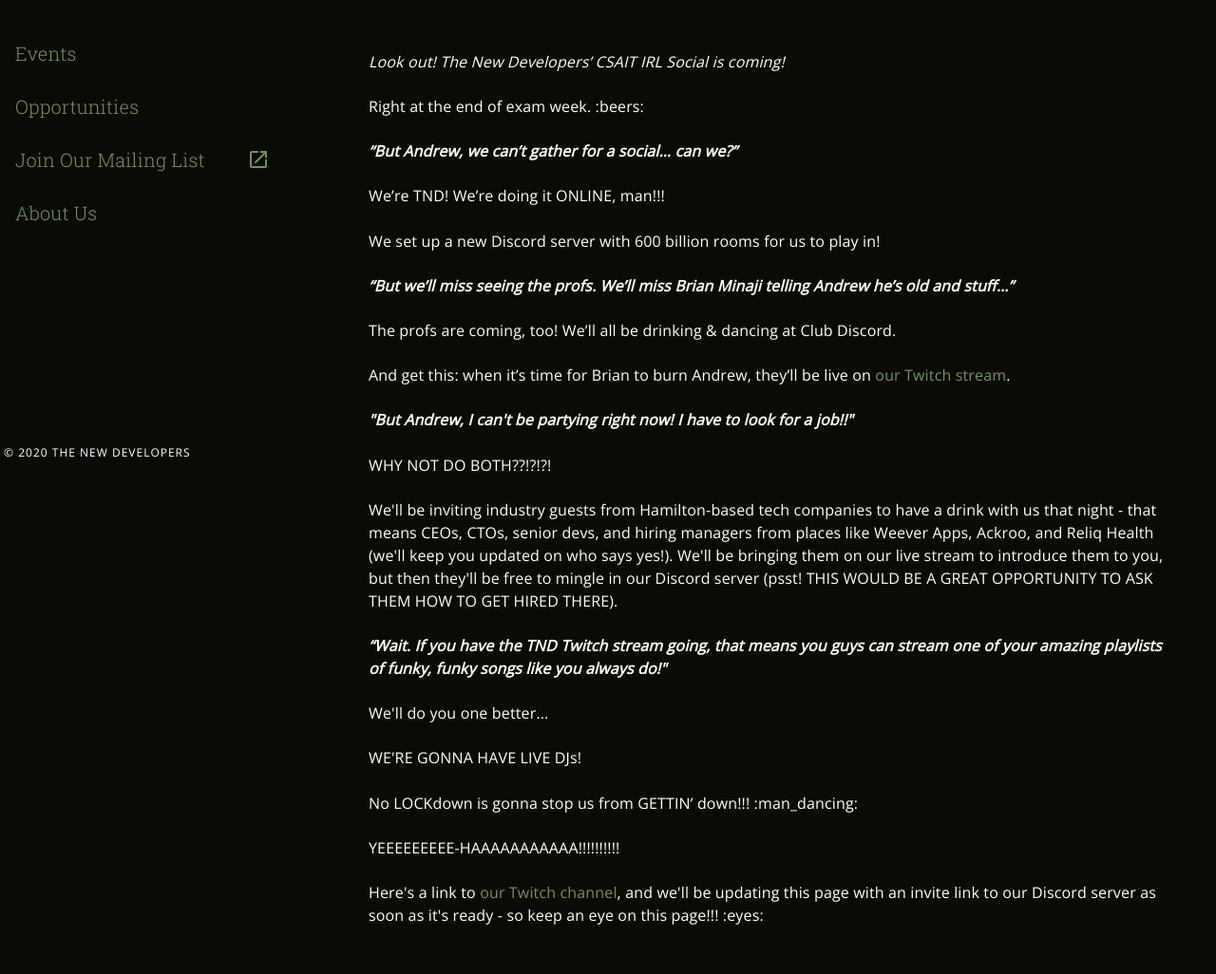
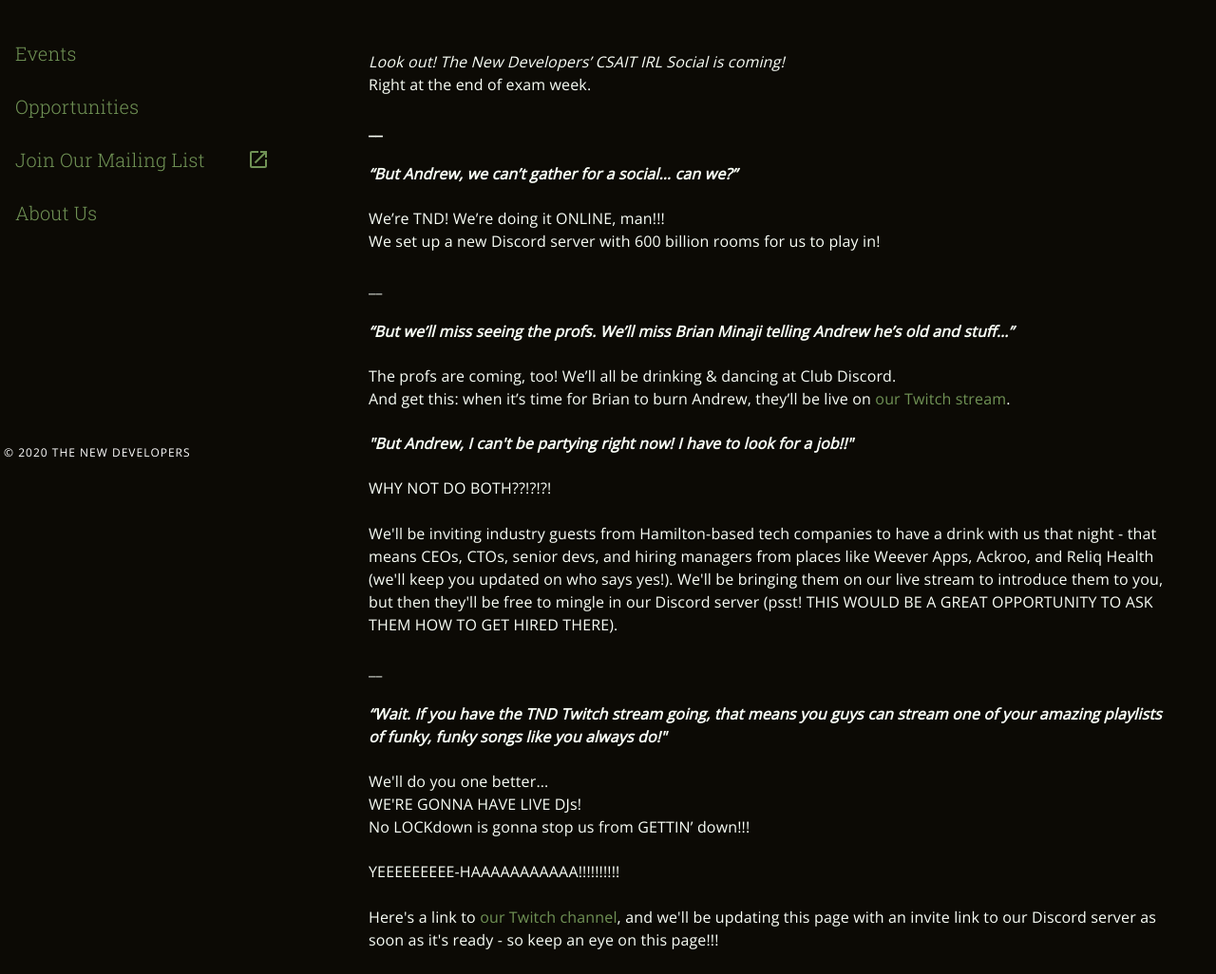
Before and after one commit to the-new-developers/tnd-website, a Gatsby site in the folder website/: page /csait-irl-a-social-event-iii-third-blood-pt-ii/ in a window 1280 px wide. Shown: the part 307-1333 px from the top of the page at 95% size. Before the commit the page ends 1307 px from the top, so only its background shows below. Built offline with nearby package versions, Linux system fonts and the light colour scheme; Gatsby itself is replaced by a stand-in of ours.

Commit message:
Update Events “csait-irl-a-social-event-iii-third-blood-pt-ii”

```diff
--- a/website/src/events/csait-irl-a-social-event-iii-third-blood-pt-ii.md
+++ b/website/src/events/csait-irl-a-social-event-iii-third-blood-pt-ii.md
@@ -7,24 +7,21 @@
 where: twitch.tv/thenewdevelopers AND The New Developers Discord Server
 author: Rodney
 ---
-_Look out! The New Developers’ CSAIT IRL Social is coming!_
+_Look out! The New Developers’ CSAIT IRL Social is coming!_ \
+Right at the end of exam week.
 
-Right at the end of exam week. :beers:
-
-
+**__**
 
 **_“But Andrew, we can’t gather for a social… can we?”_**
 
-We’re TND! We’re doing it ONLINE, man!!!
-
+We’re TND! We’re doing it ONLINE, man!!!\
 We set up a new Discord server with 600 billion rooms for us to play in!
 
-
+__
 
 **_“But we’ll miss seeing the profs. We’ll miss Brian Minaji telling Andrew he’s old and stuff…”_**
 
-The profs are coming, too! We’ll all be drinking & dancing at Club Discord.
-
+The profs are coming, too! We’ll all be drinking & dancing at Club Discord.\
 And get this: when it’s time for Brian to burn Andrew, they’ll be live on [our Twitch stream](https://www.twitch.tv/thenewdevelopers).
 
 
@@ -35,16 +32,14 @@
 
 We'll be inviting industry guests from Hamilton-based tech companies to have a drink with us that night - that means CEOs, CTOs, senior devs, and hiring managers from places like Weever Apps, Ackroo, and Reliq Health (we'll keep you updated on who says yes!). We'll be bringing them on our live stream to introduce them to you, but then they'll be free to mingle in our Discord server (psst! THIS WOULD BE A GREAT OPPORTUNITY TO ASK THEM HOW TO GET HIRED THERE).
 
-
+__
 
 **_“Wait. If you have the TND Twitch stream going, that means you guys can stream one of your amazing playlists of funky, funky songs like you always do!"_**
 
-We'll do you one better...
-
-WE'RE GONNA HAVE LIVE DJs!
-
-No LOCKdown is gonna stop us from GETTIN’ down!!! :man_dancing:
+We'll do you one better...\
+WE'RE GONNA HAVE LIVE DJs!\
+No LOCKdown is gonna stop us from GETTIN’ down!!!
 
 YEEEEEEEEE-HAAAAAAAAAAA!!!!!!!!!!
 
-Here's a link to [our Twitch channel](https://www.twitch.tv/thenewdevelopers), and we'll be updating this page with an invite link to our Discord server as soon as it's ready - so keep an eye on this page!!! :eyes:
+Here's a link to [our Twitch channel](https://www.twitch.tv/thenewdevelopers), and we'll be updating this page with an invite link to our Discord server as soon as it's ready - so keep an eye on this page!!!
```
